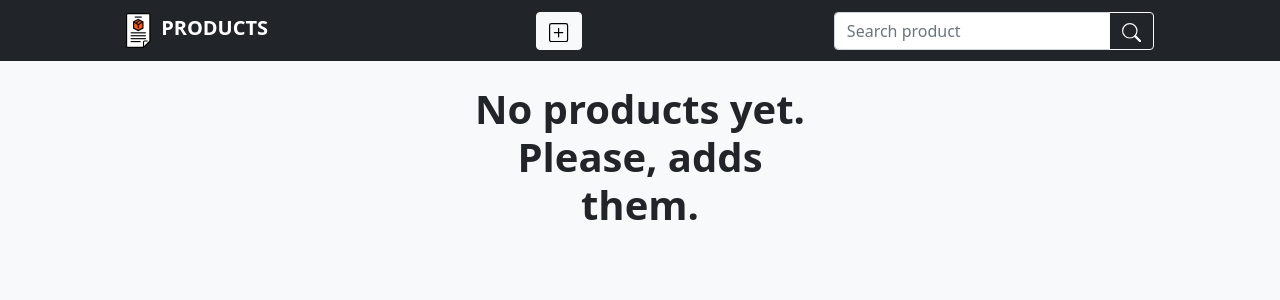
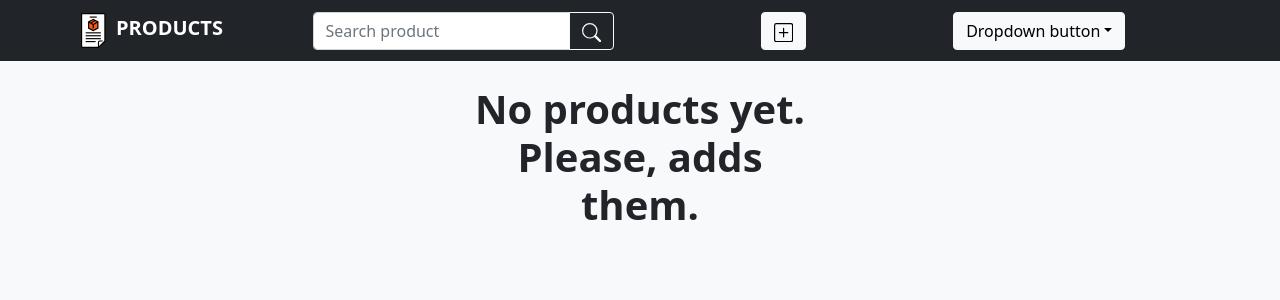
Before and after one commit to teneons/product-list-pro, a React (Create React App) app: page / in a window 1280 px wide. Shown: the top 300 px of the page. Built offline with nearby package versions, Linux system fonts and the light colour scheme.

Commit message:
remade header; add account

```diff
--- a/src/components/Header/Header.js
+++ b/src/components/Header/Header.js
@@ -1,4 +1,4 @@
-import React, { Component, useState } from 'react';
+import React, { Component} from 'react';
 import logo from './logo.svg';
 import {connect} from 'react-redux';
 import 'bootstrap/dist/css/bootstrap.min.css';
@@ -53,25 +53,29 @@ class Header extends Component {
 
     return (
       <div>
-        <nav className="d-flex justify-content-around navbar navbar-expand-lg bg-dark">
+        <nav className="d-flex justify-content-center navbar navbar-expand-lg bg-dark">
 
           <span className="navbar-brand text-uppercase text-white fw-bold" href="#">
             <img src={logo} width="35" height="35" className="d-inline-block align-top" alt="Logo" loading="lazy"></img>
             Products
           </span>
 
-            <button type="button" className="btn btn-light" data-bs-toggle="modal" data-bs-target="#staticBackdrop">{svgPlus}</button>
-
-            <button className="navbar-toggler bg-white" type="button" data-bs-toggle="collapse" data-bs-target="#navbarcollapse" aria-controls="navbarcollapse" aria-expanded="false" aria-label="Toggle navigation">
-              <span>{svgToggler}</span>
-            </button>
-
-            <div className="col-12 col-md-7 col-lg-3">
-              <div className="collapse navbar-collapse" id="navbarcollapse">
+          <div className='d-flex justify-content-around col-sm-12 col-md-9 col-lg7 row-sm'>
+            <div>
             <div className='input-group'>
               <input type="search" className="form-control" onChange={e => this.setState({search: e.target.value})} name='search' placeholder="Search product" aria-label="Search" />
               <button type="button" onClick={() => this.searchProduct()} className="btn btn-outline-light">{svgSearch}</button>
             </div>
+            </div>
+
+            <button type="button" className="btn btn-light" data-bs-toggle="modal" data-bs-target="#staticBackdrop">{svgPlus}</button>
+
+            <div className="dropdown">
+              <button className="btn btn-light dropdown-toggle" type="button" id="dropdownMenuButton2" data-bs-toggle="dropdown" aria-expanded="false">Dropdown button</button>
+              <ul className="dropdown-menu dropdown-menu-dark" aria-labelledby="dropdownMenuButton2">
+                <li><a className="dropdown-item active" href="#">Action</a></li>
+                <li><a className="dropdown-item" href="#">Another action</a></li>
+              </ul>
             </div>
           </div>
 
```
Lines whose indentation alone changed are shown as unchanged.
